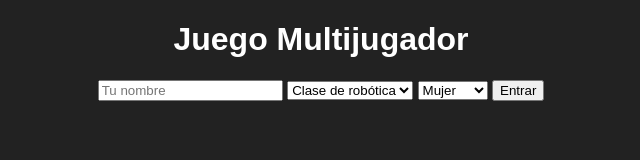
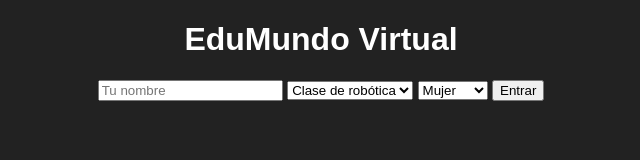
Before and after one commit to Pablolu2024/migathertown, a website: page index.html in a window 1280 px wide. Shown: the whole page, without its empty margins (319-959 px from the left). Drawn offline with Linux system fonts and the light colour scheme.

Commit message:
Update index.html

```diff
--- a/index.html
+++ b/index.html
@@ -2,12 +2,12 @@
 <html lang="es">
 <head>
   <meta charset="UTF-8">
-  <title>Juego Multijugador</title>
+  <title>Aula Interactiva</title>
   <link rel="stylesheet" href="style.css">
 </head>
 <body>
   <div id="inicio">
-    <h1>Juego Multijugador</h1>
+    <h1>EduMundo Virtual</h1>
     <input type="text" id="nombre" placeholder="Tu nombre">
     <select id="mapa">
       <option value="maps/mapa1.json">Clase de robótica</option>
```
